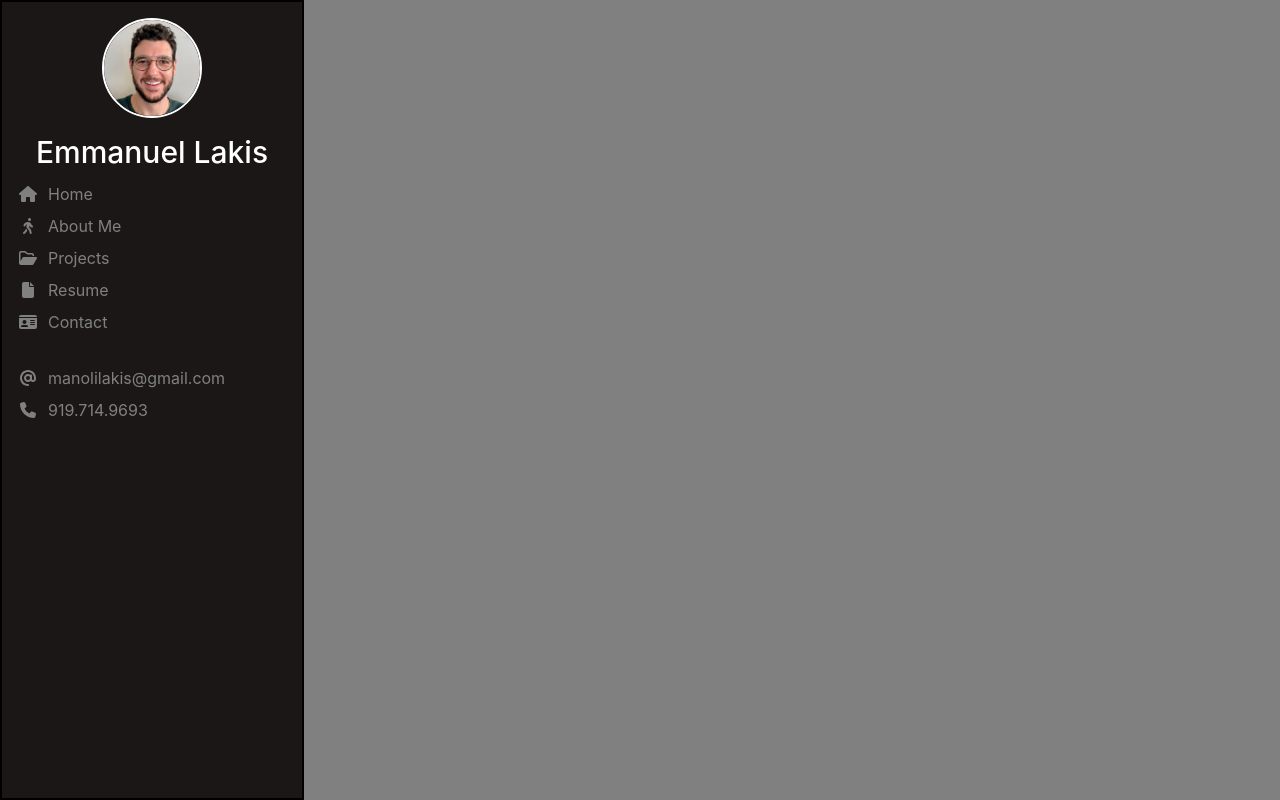
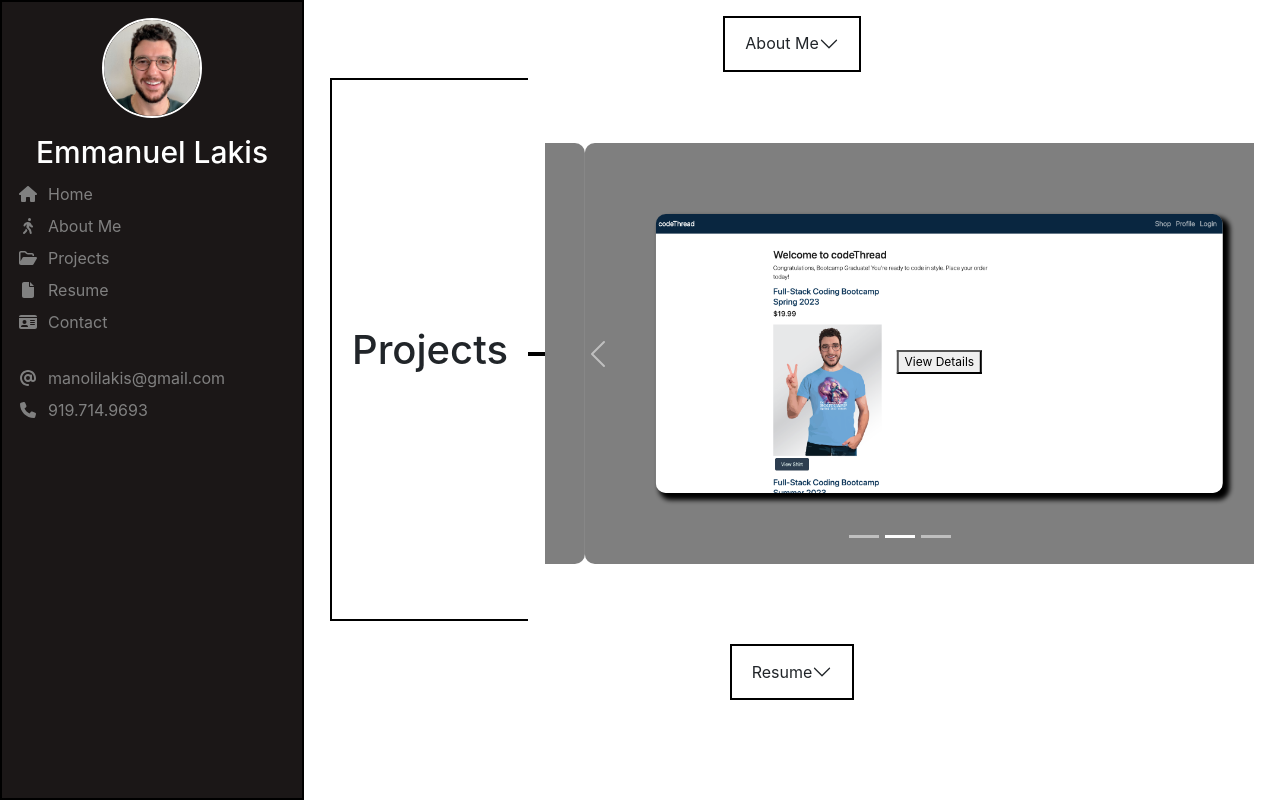
Before and after one commit to pexApred/emmanuellakis_portfolio, a React (Create React App) app: page / in a window 1280 px wide. Built offline with nearby package versions, Linux system fonts and the light colour scheme.

Commit message:
Working on each component for better UX/UI. Projects edited to fit current standards

```diff
--- a/src/App.css
+++ b/src/App.css
@@ -20,9 +20,19 @@
   /* border-radius: 1em ; */
   /* box-shadow: 2em 2em 2em 2em rgba(0, 0, 0, 0.5); */
   padding: 1em;
-  background-color: gray;
+  background-color: white;
 }
 
 /* .Profile, .about, .work, .resume, .contact-container {
   flex: 1;
 } */
+
+.dark {
+  background-color: #333;
+  /* color: white; */
+}
+
+.dark-side {
+  background-color: white;
+
+}
--- a/src/App.js
+++ b/src/App.js
@@ -1,34 +1,29 @@
+import React, { useState } from 'react';
+import NavBar from './components/NavBar/NavBar';
+import Profile from './components/Profile/Profile.js';
+import MainPage from './pages/MainPage/MainPage.js';
 import './App.css';
-import Footer from './components/Footer/Footer.js';
-import 'devicon'
-import Header from './components/Header/Header.js';
-import Navigation from './components/NavBar/NavBar';
-import Project from './components/Project/Project.js';
-import About from './components/About/About.js';
-import Profile from './components/Profile/Profile.js';
-import Resume from './components/Resume/Resume.js';
-import Contact from './components/Contact/Contact';
 
 function App() {
+  const [darkMode, setDarkMode] = useState(false);
+
+  function toggleDarkMode() {
+    setDarkMode(!darkMode);
+  }
+
   return (
     <>
-      <div className="App-container">
+      <div className={`App-container ${darkMode ? 'dark-side' : ' '}`}>
         <div className="App">
           <Profile />
-          <Navigation/>
-          {/* <About />
-          <Project />
-          <Resume />
-          <Contact /> */}
-          {/* <Footer/> */}
-          {/* <Header/> */}
+          <NavBar />
         </div>
-        <div className="App1-container">
+        <div className={`App1-container ${darkMode ? 'dark' : ''}`}>
           <div className="App1">
-            {/* <About />
-            <Project />
-            <Resume />
-            <Contact /> */}
+          {/* <button onClick={toggleDarkMode}>
+                Toggle Dark Mode
+            </button> */}
+            <MainPage />
           </div>
         </div>
       </div>
--- a/src/components/NavBar/NavBar.js
+++ b/src/components/NavBar/NavBar.js
@@ -6,7 +6,7 @@ import { faHouse, faPersonWalking, faFile, faIdCard, faAt, faPhone } from '@fort
 import { faFolderOpen } from '@fortawesome/free-regular-svg-icons';
 
 
-function Navigation() {
+function NavBar() {
     return (
         <>
             <nav className='nav-container'>
@@ -54,4 +54,4 @@ function Navigation() {
     );
 }
 
-export default Navigation;
+export default NavBar;
--- a/src/components/Project/Project.css
+++ b/src/components/Project/Project.css
@@ -1,126 +1,100 @@
-.work {
-    position: relative;
-    padding-top: 1%;
+.carousel-container {
+    display: flex;
+    flex-direction: row;
+    justify-content: flex-start;
+    align-items: center;
+    height: 100%;
+    background-color: white;
+    padding: 10px;
+    margin: 0;
 }
 
-.work-header {
+.section-tab {
+    padding: 20px;
+    border: 2px solid #000;
+    border-right: none;
+    height: 100%;
     display: flex;
-    justify-content: center;
     align-items: center;
-    margin-left: auto;
-    margin-right: auto;
-    width: fit-content;
-    font-size: 40px;
-    border: 2px solid black;
 }
 
-.work-body {
-    font-size: 11px;
-    width: 100%;
-    /* background-color: white; */
-    /* color: goldenrod; */
-    /* margin: 1rem; */
+.section-tab:hover {
+    background-color: #f0f0f0;
+    transition: background-color 0.3s ease-in-out;
 }
 
-.col {
-    display: flex;
-    flex-direction: column;
-    justify-content: center;
-    align-items: center;
-    /* width: 100%; */
+.connecting-line {
+    width: 10%;
+    height: 4px;
+    background-color: #000;
+    /* margin-right: 20px; */
+    transform: translateY(100%);
 }
 
-.card {
-    flex: 1;
-    width: 75%;
-    height: auto;
-    border: 2px solid black;
+.carousel {
+    max-width: 700px;
+    max-height: 500px;
+    margin: auto;
 }
 
-.card:hover {
-    transform: scale(1.01);
-    height: auto;
-    border: 2px solid goldenrod;
-    background-color: black;
-    color: white;
+.carousel-content {
+    padding: 10%;
+    background-color: rgba(0,0,0,0.5);
+    border-radius: 10px;
 }
 
 .card-Image-top {
-    width: 75%;
-    margin-top: 1rem;
-    align-self: center;
+    max-width: 100%;
     height: auto;
-    border: 2px solid black;
+    border-radius: 10px;
+    box-shadow: 5px 5px 5px 2px black;
 }
 
-/* .card-Image-top:hover {
-    border: 2px solid goldenrod;
-    width: 76%;
-    height: auto;
-} */
-
-.title {
+.carousel-caption {
+    margin: 150px;
     font-size: 12px;
-    font-weight: bold;
-    text-decoration: underline;
+    position: absolute;
+    text-align: center;
+    bottom: 20px;
+    left: 20px;
+    right: 20px;
+    color: black;
+    /* background-color: white; */
 }
 
-.btn {
-    width: 25%;
-    height: auto;
-    border: 2px solid black;
+.carousel-caption .title {
+    font-size: 16px;
+    font-weight: bold;
+    /* text-decoration: underline; */
+    color: black;
 }
 
-.btn:hover {
-    border: 2px solid goldenrod;
+.carousel-caption p {
+    max-width: 800px;
+    margin: auto;
+    line-height: 1.5;
 }
 
-.faIcon {
-    width: 50%;
-    /* height: auto; */
-}
 
-.faIcon:hover {
-    color: goldenrod;
-}
+
+
 
 @media (min-width: 768px) {
-    .work-header {
-        font-size: 70px;
+    .carousel {
+        max-width: 800px;
+        max-height: 600px;
     }
-
     .title {
-        font-size: 20px;
-    }
-
-    .work-body {
-        font-size: 14px;
+        font-size: 2em;
     }
 }
 
 @media (min-width: 992px) {
-    .card {
-        width: 100%;
-        height: auto;
+    .carousel {
+        max-width: 900px;
+        max-height: 700px;
     }
-
-    .card:hover {
-        transform: scale(1.01);
-        height: auto;
-        border: 2px solid goldenrod;
-        background-color: black;
-        color: white;
-    }
-
-    .work-header {
-        font-size: 100px;
-    }
-
     .title {
-        font-size: 24px;
-    }
-
-    .work-body {
-        font-size: 16px;
+        font-size: 2.5em;
     }
 }
--- a/src/components/Project/Project.js
+++ b/src/components/Project/Project.js
@@ -1,94 +1,109 @@
-import React from "react";
-import './Project.css';
+import React, { useState } from "react";
 import { FontAwesomeIcon } from '@fortawesome/react-fontawesome';
 import { faShirt, faBook, faRoute } from '@fortawesome/free-solid-svg-icons';
-import { Card, Button, Row, Container, Col, Accordion } from 'react-bootstrap';
+import { Modal, Carousel } from 'react-bootstrap';
+import './Project.css';
 
-function Project() {
-    return (
-        <Accordion defaultkey="0" className="work" id="work" flush>
-            <Accordion.Item eventKey="0">
-                <Accordion.Header className="work-header text-center">My Work</Accordion.Header>
-                <Accordion.Body className="work-body">
-                    <Container className='container'>
-                        <Row className="row">
-                            <Col className="col" xs={12} sm={6} md={4}>
-                                <Card className="card" >
-                                    <a href="https://pexapred.github.io/P1-G7-Literacy-Lane/index.html" aria-label="View project details">
-                                        <Card.Img
-                                            src="../Screenshot 2023-05-09 at 9.04.11 PM.png"
-                                            className="card-Image-top"
-                                            alt="Literacy Lane Website link"/>
-                                    </a>
-                                    <Card.Body className="card-body">
-                                        <Card.Title className='title'>Literacy Lane: Interactive Front-End</Card.Title>
-                                        <Card.Text>
-                                            This project underscores my proficiency in using CSS frameworks,
+    const projects = [
+        {
+            title: 'Literacy Lane: Interactive Front-End',
+            description: `This project underscores my proficiency in using CSS frameworks,
             integrating multiple server-side APIs, implementing client-side storage,
             and delivering an interactive and responsive UI. It exhibits my commitment
             to clean coding practices, clear documentation, and effective team
-                                            collaboration, culminating in a successful deployment on GitHub Pages.
-                                        </Card.Text>
-                                        {/* <Button href="https://pexapred.github.io/P1-G7-Literacy-Lane/index.html"
-                                        className="btn btn-warning card-text" type="submit" id="book">
-                                        <FontAwesomeIcon className='faIcon' icon={faBook} />
-                                    </Button> */}
-                                    </Card.Body>
-                                </Card>
-                            </Col>
-                            <Col className="col" xs={12} sm={6} md={4}>
-                                <Card className="card">
-                                    <a href="https://pacific-inlet-31648.herokuapp.com/" aria-label="View project details">
-                                        <Card.Img src="../Screenshot 2023-05-09 at 8.44.44 PM.png"
-                                            className="card-Image-top"
-                                            alt="codeThread Website Link" />
-                                    </a>
-                                    <Card.Body className="card-body">
-                                        <Card.Title className='title'>codeThread: Interactive Full-Stack</Card.Title>
-                                        <Card.Text>
-                                            This project demonstrates my ability to build a full-stack application using Node.js,
-                                            Express.js, Handlebars.js, and MySQL with Sequelize ORM. It includes user authentication,
-                                            responsive and polished UI, and adherence to MVC paradigm. The application, deployed on
-                                            Heroku, showcases my skills in creating RESTful APIs, managing databases, and protecting
-                                            sensitive information with environment variables.
-                                        </Card.Text>
-                                        {/* <Button href="https://pacific-inlet-31648.herokuapp.com/" className="btn btn-warning card-text"
-                                        type="submit" id="shirt">
-                                        <FontAwesomeIcon className='faIcon' icon={faShirt} />
-                                    </Button> */}
-                                    </Card.Body>
-                                </Card>
-                            </Col>
-                            <Col className="col" xs={12} sm={6} md={4}>
-                                <Card className="card">
-                                    <a href="https://journeyverse-2c53482d7e17.herokuapp.com/" aria-label="View project details">
-                                        <Card.Img src="../Screenshot 2023-07-15 at 1.59.46 PM.png"
-                                            className="card-Image-top"
-                                            alt="JourneyVerse Website Link" />
-                                    </a>
-                                    <Card.Body className="card-body">
-                                        <Card.Title className='title'>JourneyVerse: Interactive MERN Stack</Card.Title>
-                                        <Card.Text>
-                                            This project demonstrates my ability to design and implement a scalable,
+            collaboration, culminating in a successful deployment on GitHub Pages.`,
+            image: '../Screenshot 2023-05-09 at 9.04.11 PM.png',
+            link: 'https://pexapred.github.io/P1-G7-Literacy-Lane/index.html'
+        },
+        {
+            title: 'codeThread: Interactive Full-Stack',
+            description: `This project underscores my proficiency in using CSS frameworks,
+            integrating multiple server-side APIs, implementing client-side storage,
+            and delivering an interactive and responsive UI. It exhibits my commitment
+            to clean coding practices, clear documentation, and effective team
+            collaboration, culminating in a successful deployment on GitHub Pages.`,
+            image: '../Screenshot 2023-05-09 at 8.44.44 PM.png',
+            link: 'https://pacific-inlet-31648.herokuapp.com/'
+        },
+        {
+            title: 'JourneyVerse: Interactive MERN Stack',
+            description: `This project demonstrates my ability to design and implement a scalable,
             user-focused MERN stack single-page application. It features a MongoDB
             database with a GraphQL API and a React front-end. The application is
             deployed on Heroku, includes user authentication using JWT, and protects
             sensitive information on the server. The project emphasizes collaborative
             skills, problem-solving, and the ability to work with real-world data to
-                                            solve user-focused problems.
-                                        </Card.Text>
-                                        {/* <Button href="https://journeyverse-2c53482d7e17.herokuapp.com/" className="btn btn-warning card-text"
-                                        type="submit" id="route">
-                                        <FontAwesomeIcon className='faIcon' icon={faRoute} />
-                                    </Button> */}
-                                    </Card.Body>
-                                </Card>
-                            </Col>
-                        </Row>
-                    </Container>
-                </Accordion.Body>
-            </Accordion.Item>
-        </Accordion>
+            solve user-focused problems.`,
+            image: '../Screenshot 2023-07-15 at 1.59.46 PM.png',
+            link: 'https://journeyverse-2c53482d7e17.herokuapp.com/'
+        }
+    ]
+
+    function CarouselItem({ project, handleShow }) {
+        return (
+            <Carousel.Item>
+                <div className="carousel-content">
+                    <a href={project.link} aria-label="View project details">
+                        <img src={project.image} className="card-Image-top" alt={`${project.title} Website link`} />
+                    </a>
+                    <Carousel.Caption>
+                        <button onClick={() => handleShow(project)}>
+                            View Details
+                        </button>
+                        <h3 className='title'>{project.title}</h3>
+                        <p>{project.description}</p>
+                    </Carousel.Caption>
+                </div>
+            </Carousel.Item>
+        );
+    }
+
+    function Project() {
+        const [showModal, setShowModal] = useState(false);
+        const [selectedProject, setSelectedProject] = useState({});
+
+        function handleClose() {
+            setShowModal(false);
+        }
+
+        function handleShow(project) {
+            setSelectedProject(project)
+            setShowModal(true);
+        }
+
+        return (
+            <div className="carousel-container">
+                <h1 className="section-tab">Projects</h1>
+                <h1 className="connecting-line"></h1>
+
+                <Carousel className="carousel">
+                {projects.map((project, index) => (
+                    <Carousel.Item key={index}>
+                        <div className="carousel-content">
+                            <a href={project.link} aria-label="View project details">
+                                <img src={project.image} className="card-Image-top" alt={`${project.title} Website link`} />
+                            </a>
+                            <Carousel.Caption>
+                                <button onClick={() => handleShow(project)}>
+                                    View Details
+                                </button>
+                                {/* <h3 className='title'>{project.title}</h3>
+                                <p>{project.description}</p> */}
+                            </Carousel.Caption>
+                        </div>
+                    </Carousel.Item>
+                ))}
+            </Carousel>
+
+                <Modal show={showModal} onHide={handleClose}>
+                    <Modal.Header closeButton>
+                        <Modal.Title>{selectedProject.title}</Modal.Title>
+                    </Modal.Header>
+                    <Modal.Body>
+                        {selectedProject.description}
+                    </Modal.Body>
+                </Modal>
+            </div>
         );
     }
 
--- /dev/null
+++ b/src/pages/MainPage/MainPage.js
@@ -0,0 +1,21 @@
+import React from 'react';
+import 'devicon';
+import About from '../../components/About/About.js';
+import Project from '../../components/Project/Project.js';
+import Resume from '../../components/Resume/Resume.js'
+import './MainPage.css';
+
+function MainPage() {
+
+    return (
+        <>
+            {/* <About/> */}
+            <About/>
+            <Project/>
+            <Resume/>
+            {/* <Resume/> */}
+        </>
+    );
+}
+
+export default MainPage;
```
Also changed, not shown: src/pages/MainPage/MainPage.css (added). Lines whose indentation alone changed are shown as unchanged.
